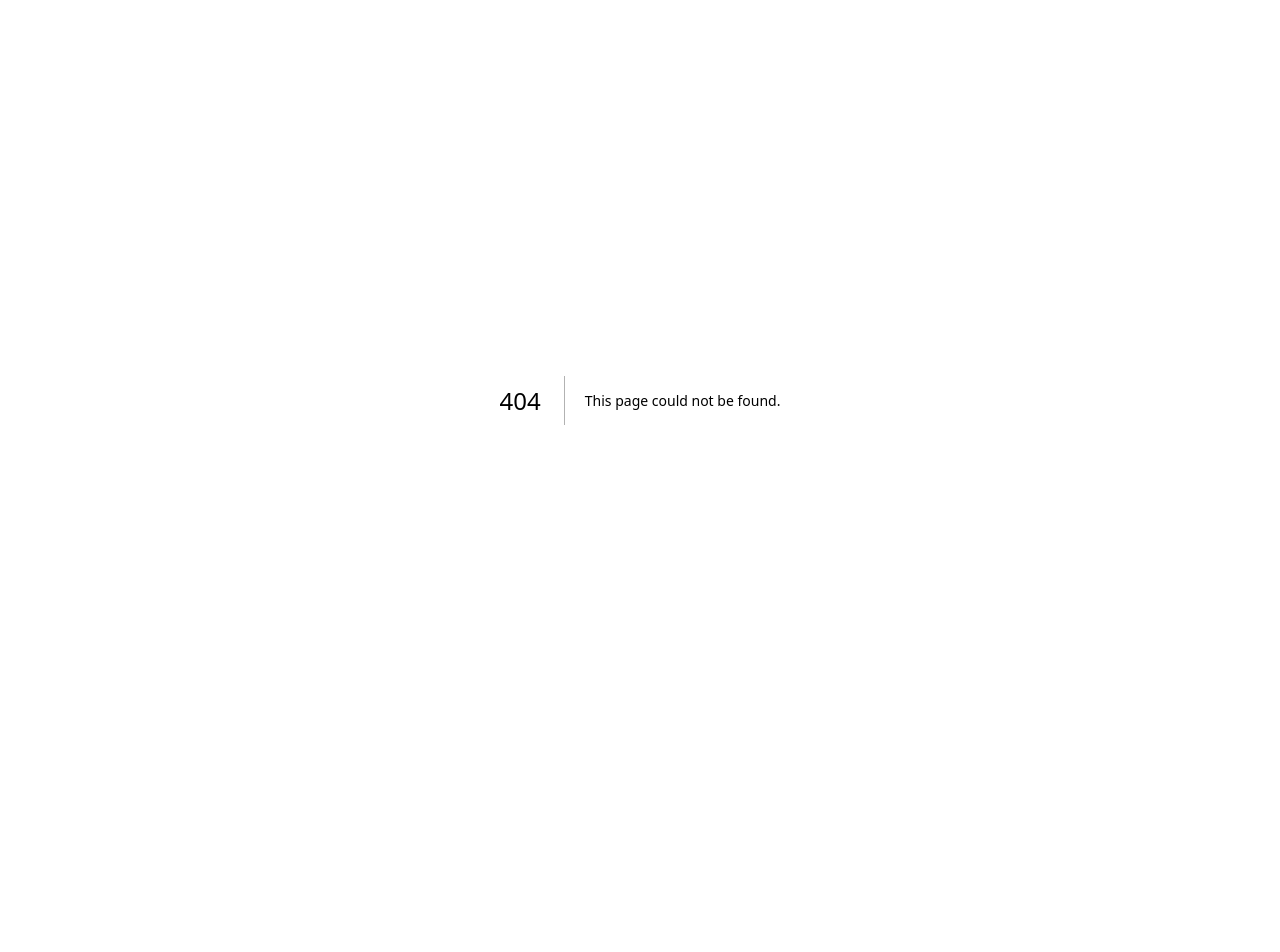
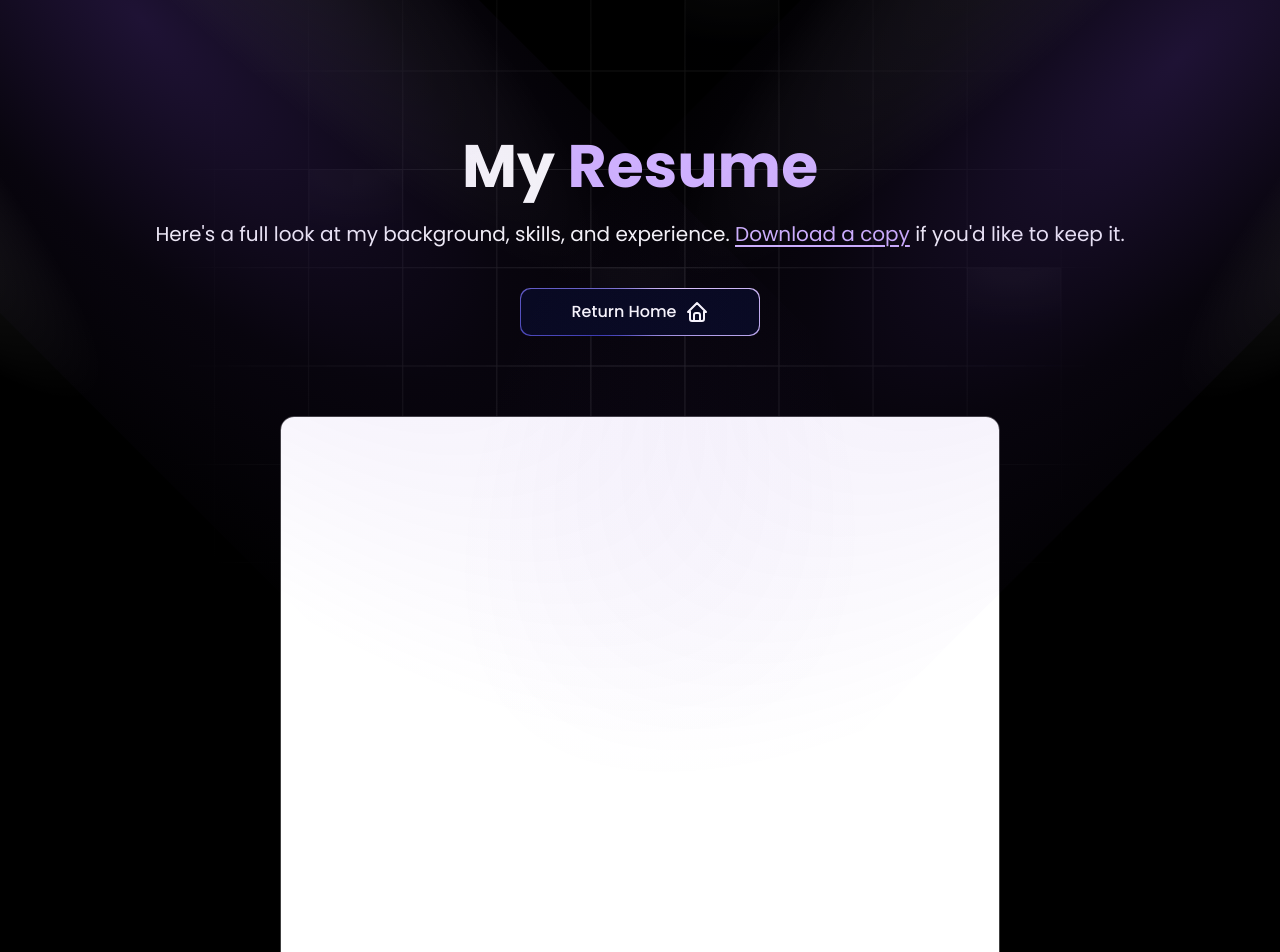
Before and after one commit to sherard-dalaguit/stephen_portfolio, a Next.js app: page /resume in a window 1280 px wide. Before the commit this address had no page. Shown: the top 952 px of the page. Before the commit the page ends 800 px from the top, so only its background shows below. Built offline with nearby package versions, Linux system fonts and the light colour scheme.

Commit message:
added resume page

```diff
--- /dev/null
+++ b/app/(sub-pages)/layout.tsx
@@ -0,0 +1,38 @@
+import Navbar from "@/components/Navbar";
+import {Spotlight} from "@/components/ui/spotlight-new";
+import Footer from "@/components/Footer";
+import Image from "next/image";
+
+const Layout = ({
+  children,
+}: Readonly<{
+  children: React.ReactNode;
+}>) => {
+	return (
+		<main className="relative bg-black flex justify-center items-center flex-col overflow-clip mx-auto sm:px-10 px-5">
+			<div className="w-screen">
+				<div className="absolute top-0 left-[50%] right-[50%] z-50">
+					<Navbar minimal />
+				</div>
+				<div className="relative z-50" style={{transform: "translateY(-120px)"}}>
+					<Spotlight/>
+				</div>
+				<div className="w-full absolute left-0 top-0 min-h-96 pointer-events-none rotate-180">
+					<Image
+						src="/footer-grid.svg"
+						alt="grid"
+						width={1000}
+						height={1000}
+						className="w-full h-full opacity-70"
+					/>
+				</div>
+				<div className="relative w-full">
+					{children}
+				</div>
+				<Footer/>
+			</div>
+		</main>
+	)
+}
+
+export default Layout;
--- /dev/null
+++ b/app/(sub-pages)/resume/page.tsx
@@ -0,0 +1,51 @@
+import Link from "next/link";
+import MagicButton from "@/components/ui/MagicButton";
+import {IconHome} from "@tabler/icons-react";
+
+export const metadata = {
+  title: 'Resume · Sherard Dalaguit',
+  description: 'View the full resume of Sherard Dalaguit — Full-Stack Software Engineer.',
+}
+
+const ResumePage = () => {
+  return (
+    <div className="mt-10 flex flex-col items-center w-full md:px-10 pt-24">
+      <div className="max-w-7xl mx-auto px-4 md:px-8 lg:px-10">
+        <h1 className="text-center font-bold text-[40px] md:text-5xl lg:text-6xl">
+          My <span className="text-[#d1b3ff]">Resume</span>
+        </h1>
+        <p className="mt-6 text-center text-md sm:text-lg lg:text-xl">
+          Here&apos;s a full look at my background, skills, and experience.{" "}
+          <a
+            href="/Sherard_Dalaguit_Resume_2026.pdf"
+            download
+            className="text-[#d1b3ff] underline underline-offset-4 hover:opacity-80 transition-opacity"
+          >
+            Download a copy
+          </a>{" "}
+          if you&apos;d like to keep it.
+        </p>
+      </div>
+
+      <Link href="/#about">
+        <MagicButton
+          title="Return Home"
+          icon={<IconHome />}
+          position="right"
+        />
+      </Link>
+
+      <div className="flex justify-center mt-20 px-4 z-10">
+        <div style={{ width: "min(720px, 85vw)", aspectRatio: "8.5 / 11.5" }}>
+          <iframe
+            src="/Sherard_Dalaguit_Resume_2026.pdf"
+            className="w-full h-full rounded-xl border border-neutral-700 shadow-xl"
+            title="Sherard Dalaguit Resume"
+          />
+        </div>
+      </div>
+    </div>
+  )
+}
+
+export default ResumePage;
--- a/data/index.tsx
+++ b/data/index.tsx
@@ -46,7 +46,28 @@ export const skills = [
   { name: 'Git', des: 'Version Control', icon: <IconBrandGit className="h-12 w-12 text-neutral-500 dark:text-neutral-300" /> },
 ];
 
-export const minimalNavBarLinks = []
+export const minimalNavBarLinks = [
+  {
+    title: 'Home',
+    icon: <IconHome className="h-full w-full text-neutral-500 dark:text-neutral-300" />,
+    href: '/',
+  },
+  {
+    title: 'LinkedIn',
+    icon: <IconBrandLinkedin className="h-full w-full text-neutral-500 dark:text-neutral-300" />,
+    href: 'https://www.linkedin.com/in/sherard-dalaguit/',
+  },
+  {
+    title: 'GitHub',
+    icon: <IconBrandGithub className="h-full w-full text-neutral-500 dark:text-neutral-300" />,
+    href: 'https://github.com/sherard-dalaguit',
+  },
+  {
+    title: 'Resume',
+    icon: <IconFileDescription className="h-full w-full text-neutral-500 dark:text-neutral-300" />,
+    href: 'https://drive.google.com/file/d/16HlYgqi1iCdye8q8YDiiwuStUHhBtj89/view'
+  }
+]
 
 export const navBarLinks = [
 	{
@@ -212,6 +233,18 @@ export const timeline = [
             personalized job digests to 300+ subscribers with {">"}98% delivery success.
           </li>
         </ul>
+        {/*<Link*/}
+        {/*  href={`/experience/nomadlyst`}*/}
+        {/*  target="_blank"*/}
+        {/*  rel="noopener noreferrer"*/}
+        {/*  className="underline underline-offset-4 decoration-2 decoration-wavy decoration-[#d1b3ff] hover:decoration-[#a17eff] cursor-pointer"*/}
+        {/*>*/}
+        {/*  <MagicButton*/}
+        {/*    title="Case Study"*/}
+        {/*    icon={<IconBriefcase />}*/}
+        {/*    position="right"*/}
+        {/*  />*/}
+        {/*</Link>*/}
       </div>
     ),
   },
```
